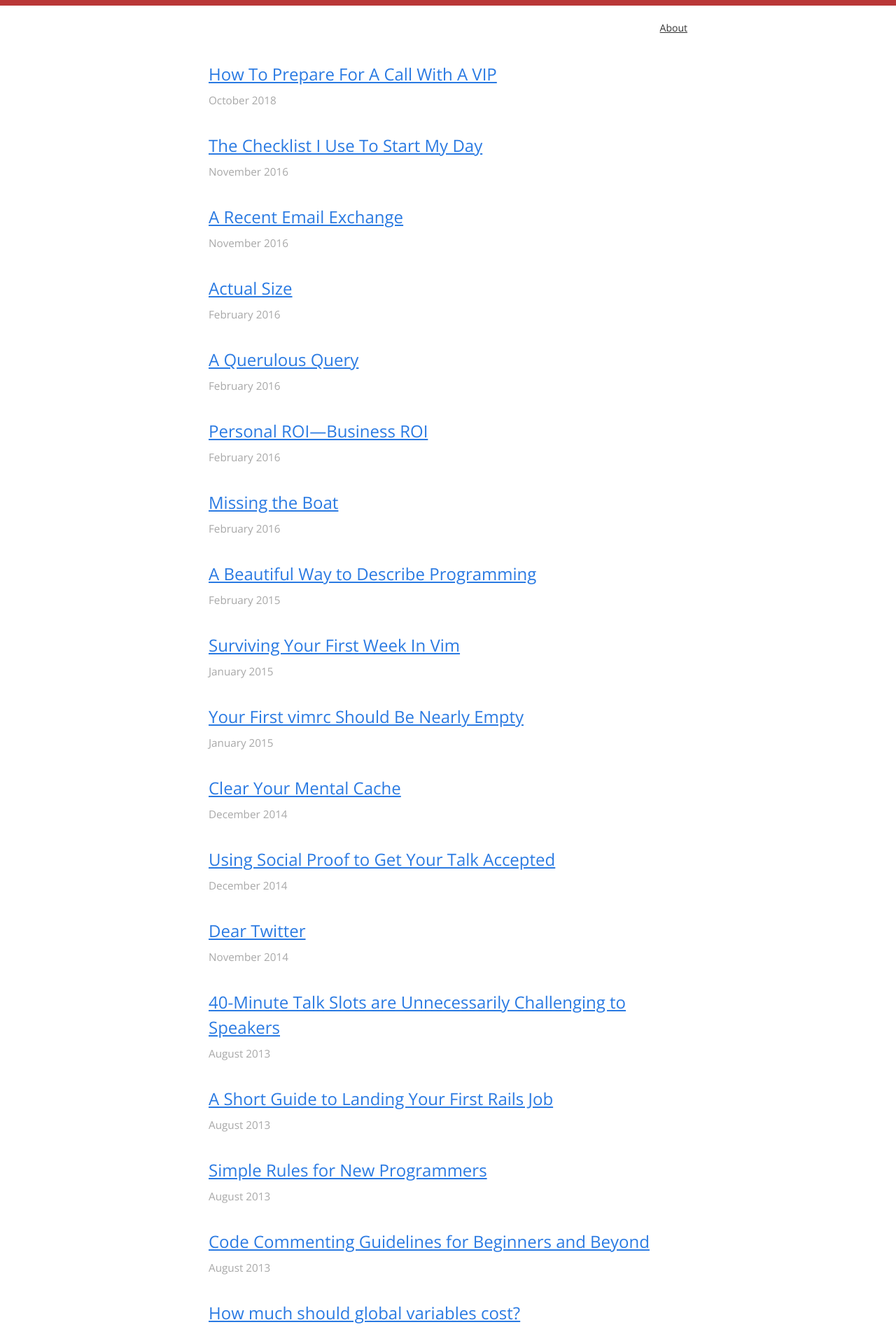
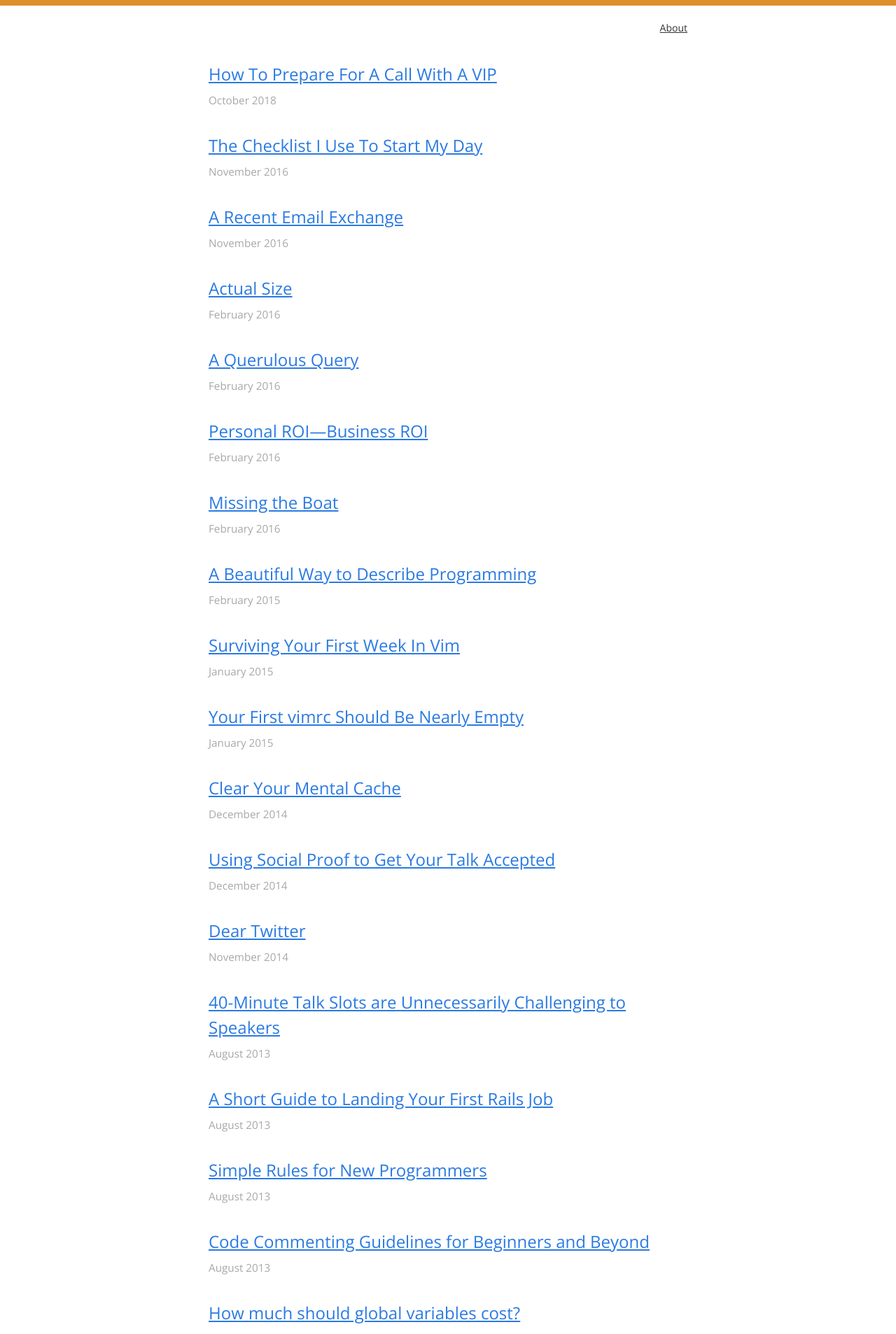
Before and after one commit to r00k/blog, a Jekyll site: the page built from index.html, in a window 1280 px wide. Shown: the top 1906 px of the page at 70% size. Built offline with Jekyll 4.4.1, drawn with Linux system fonts in a browser that asks for light colours.

Commit message:
header color

```diff
--- a/_sass/_custom-styles.scss
+++ b/_sass/_custom-styles.scss
@@ -10,18 +10,6 @@ h1.post-title {
 /* For youtube embeds on mobile */
 iframe {
   max-width:100%;
-}
-
-.site-title {
-    font-size: 18px;
-    line-height: 56px;
-    margin-bottom: 0;
-    float: left;
-    color: #333;
-
-    &:visited {
-        color: #333;
-    }
 }
 
 .about-link {
--- a/_sass/_layout.scss
+++ b/_sass/_layout.scss
@@ -2,7 +2,7 @@
  * Site header
  */
 .site-header {
-    border-top: 8px solid #ba3737;
+    border-top: 8px solid #df8e2a;
     // border-bottom: 1px solid $grey-color-light;
     min-height: 56px;
 
```
